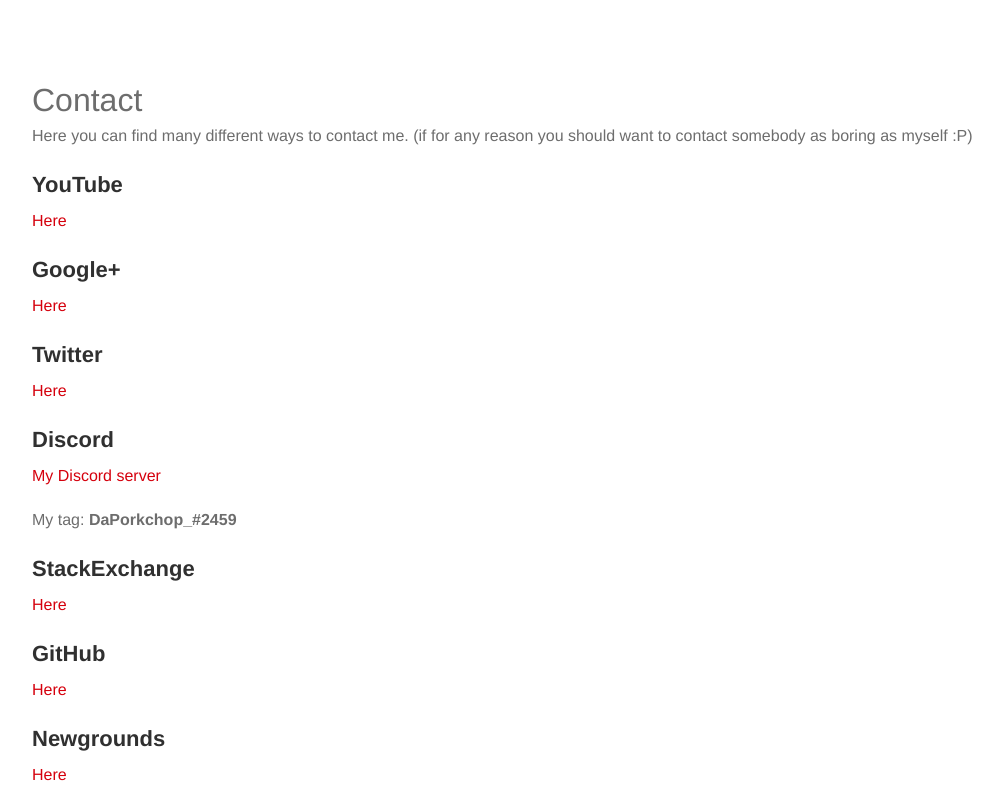
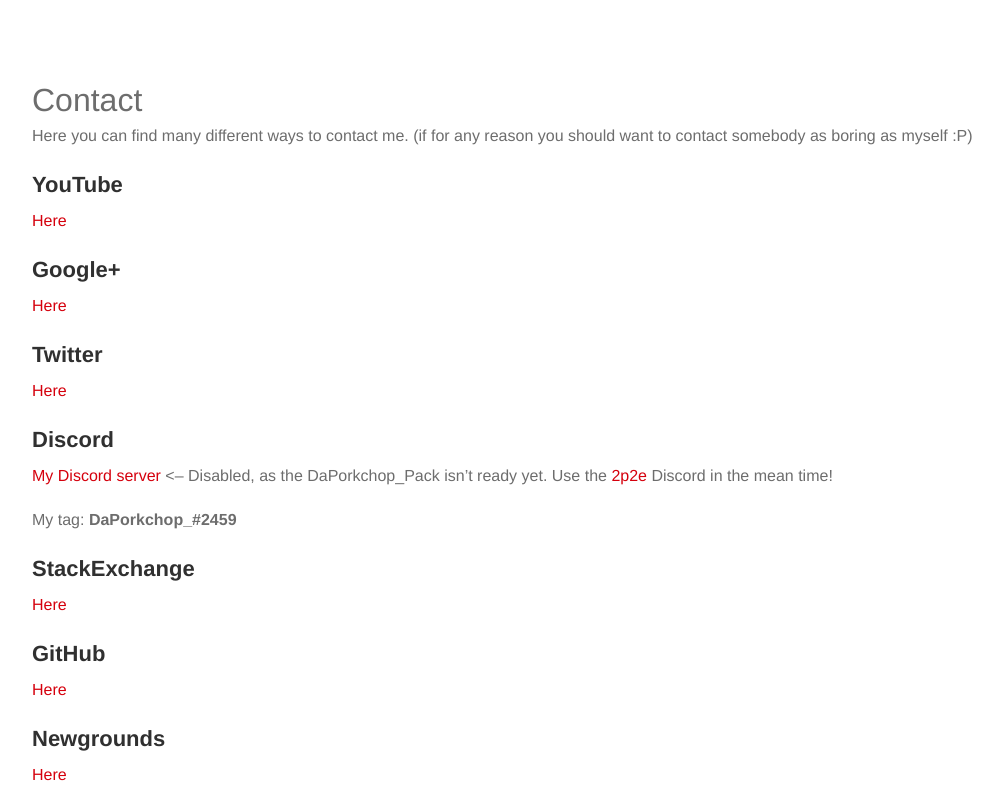
Before and after one commit to DaMatrix/damatrix.github.io, a Jekyll site: the page built from contact.md, in a window 1280 px wide, cut to the strip 186-989 px from the top of the page. Shown: the whole strip, without its empty margins (96-1099 px from the left). Built offline with Jekyll 4.4.1, drawn with Linux system fonts in a browser that asks for light colours; some web fonts are replaced; our own code applies the rules of GitHub Pages for plain Markdown files.

Commit message:
Disable discord for the time being

```diff
--- a/contact.md
+++ b/contact.md
@@ -15,7 +15,7 @@
 [Here](https://twitter.com/DaPorkchop_)
 
 ## Discord
-[My Discord server](http://discord.gg/BY3Q69x)
+[My Discord server](http://google.com) <-- Disabled, as the DaPorkchop_Pack isn't ready yet. Use the [2p2e](http://2p2e.tk) Discord in the mean time!
 
 My tag: **DaPorkchop_#2459**
 
```
